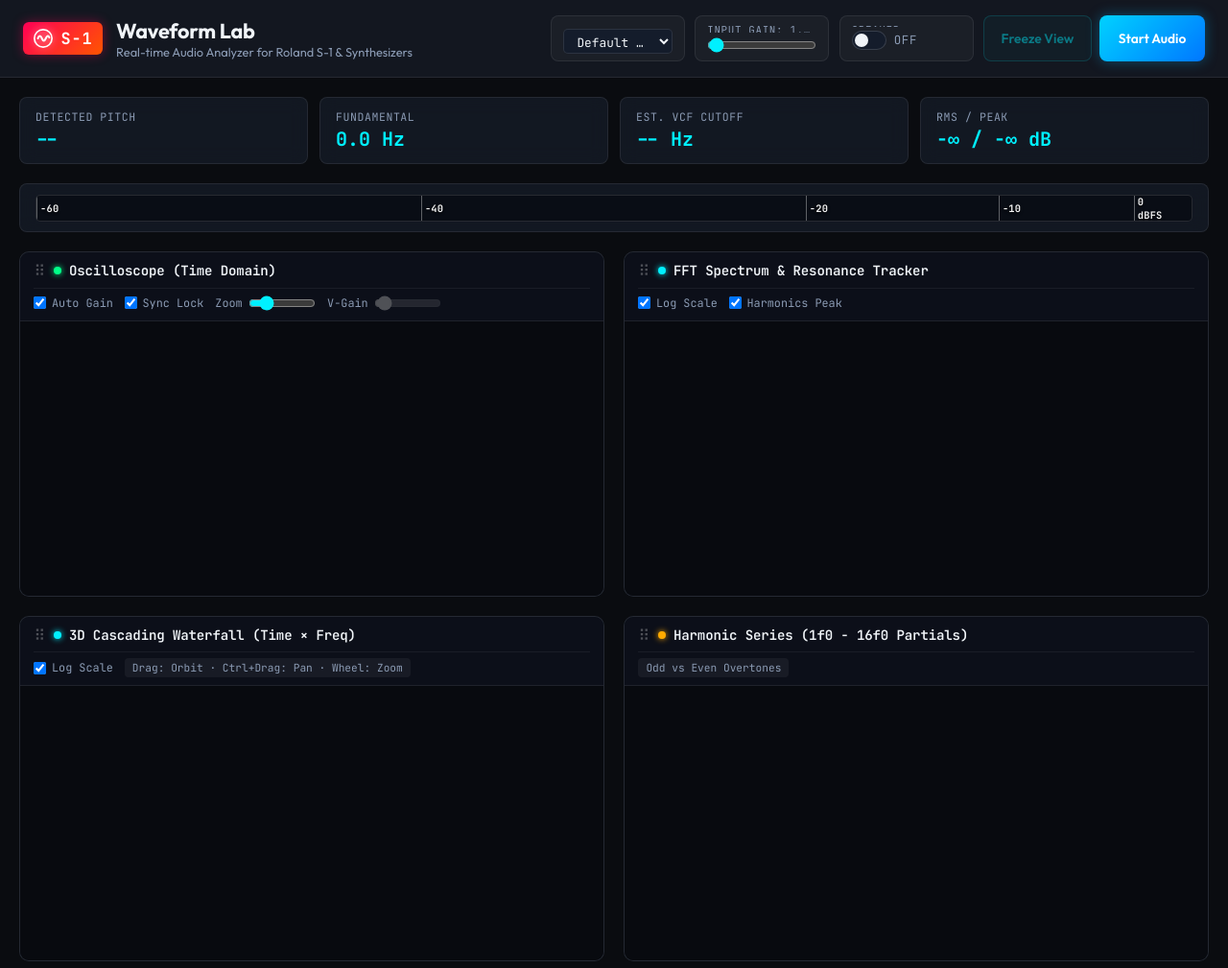
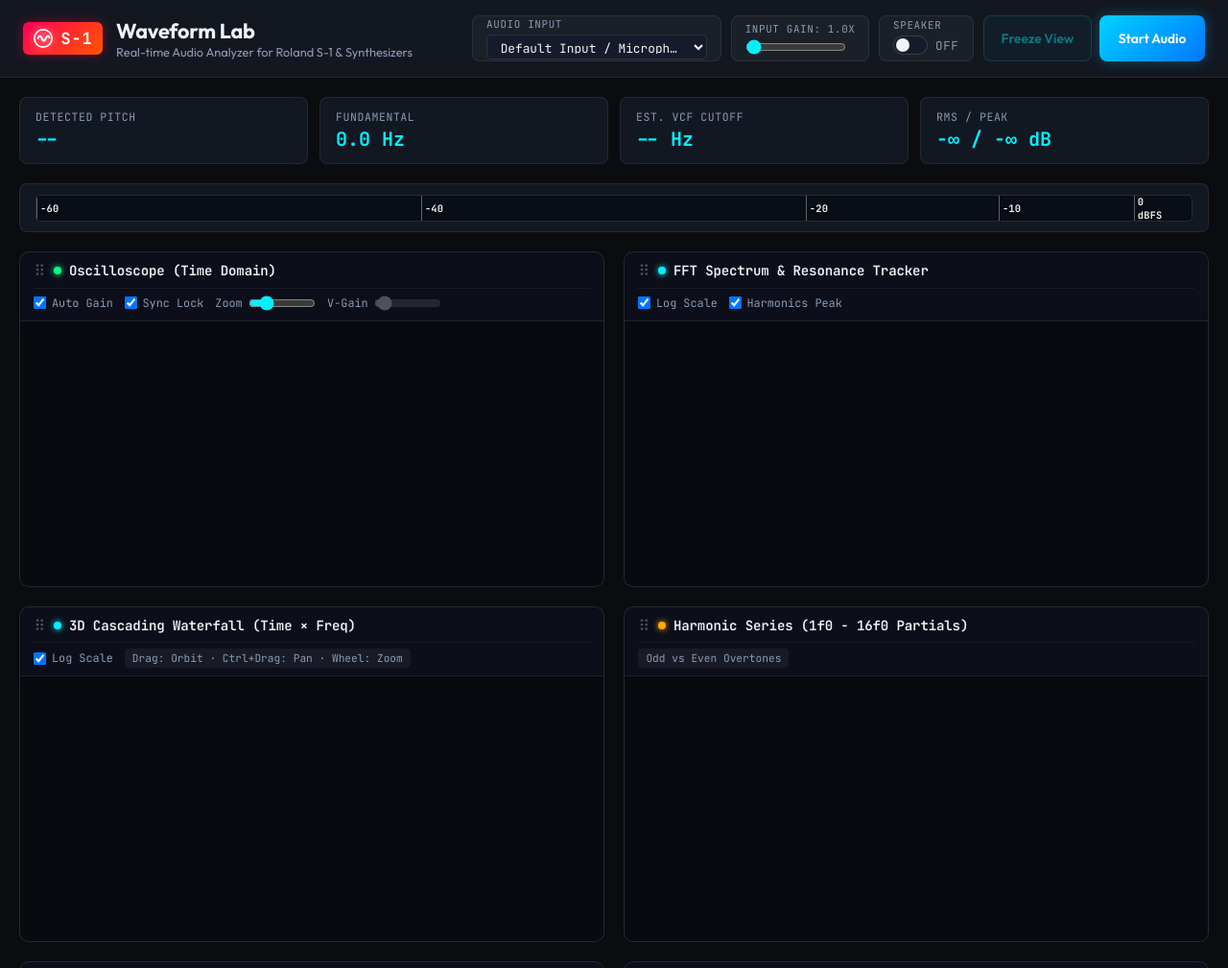
Before and after one commit to carrommad/waveform-lab, a plain HTML site: page index.html in a window 1280 px wide. Shown: the top 1009 px of the page at 96% size. Drawn offline with Linux system fonts and the light colour scheme.

Commit message:
fix(ui): restore natural ergonomic widths to header control cards

```diff
--- a/styles.css
+++ b/styles.css
@@ -98,10 +98,7 @@ body {
   background: rgba(255, 255, 255, 0.035);
   border: 1px solid var(--border-color);
   border-radius: 8px;
-  padding: 0.45rem 0.75rem;
-  width: 140px;
-  min-width: 140px;
-  max-width: 140px;
+  padding: 0.45rem 0.85rem;
   height: 48px;
   box-sizing: border-box;
 }
@@ -114,8 +111,6 @@ body {
   font-family: var(--font-mono);
   margin-bottom: 0.25rem;
   white-space: nowrap;
-  overflow: hidden;
-  text-overflow: ellipsis;
 }
 
 .control-card input[type="range"] {
@@ -123,13 +118,13 @@ body {
 }
 
 #inputGain {
-  width: 100%;
+  width: 105px;
   accent-color: var(--accent-cyan);
 }
 
 .control-card select {
-  width: 100%;
-  max-width: 100%;
+  max-width: 230px;
+  min-width: 180px;
   text-overflow: ellipsis;
   overflow: hidden;
   white-space: nowrap;
@@ -428,6 +423,7 @@ select {
 .charts-layout {
   display: grid;
   grid-template-columns: repeat(3, 1fr);
+  grid-auto-rows: 1fr;
   gap: 1.25rem;
   flex: 1;
 }
@@ -462,9 +458,9 @@ select {
   display: flex;
   flex-direction: column;
   overflow: hidden;
-  height: 360px;
-  min-height: 360px;
-  max-height: 360px;
+  height: 100%;
+  min-height: 350px;
+  box-sizing: border-box;
   transition: transform 0.18s ease, border-color 0.18s ease, box-shadow 0.18s ease, opacity 0.18s ease;
 }
 
@@ -580,10 +576,10 @@ select {
 }
 
 .canvas-wrapper {
-  flex: 1;
+  flex: 1 1 0;
   position: relative;
   background: #080a0f;
-  min-height: 250px;
+  min-height: 0;
 }
 
 .canvas-wrapper canvas {
```
